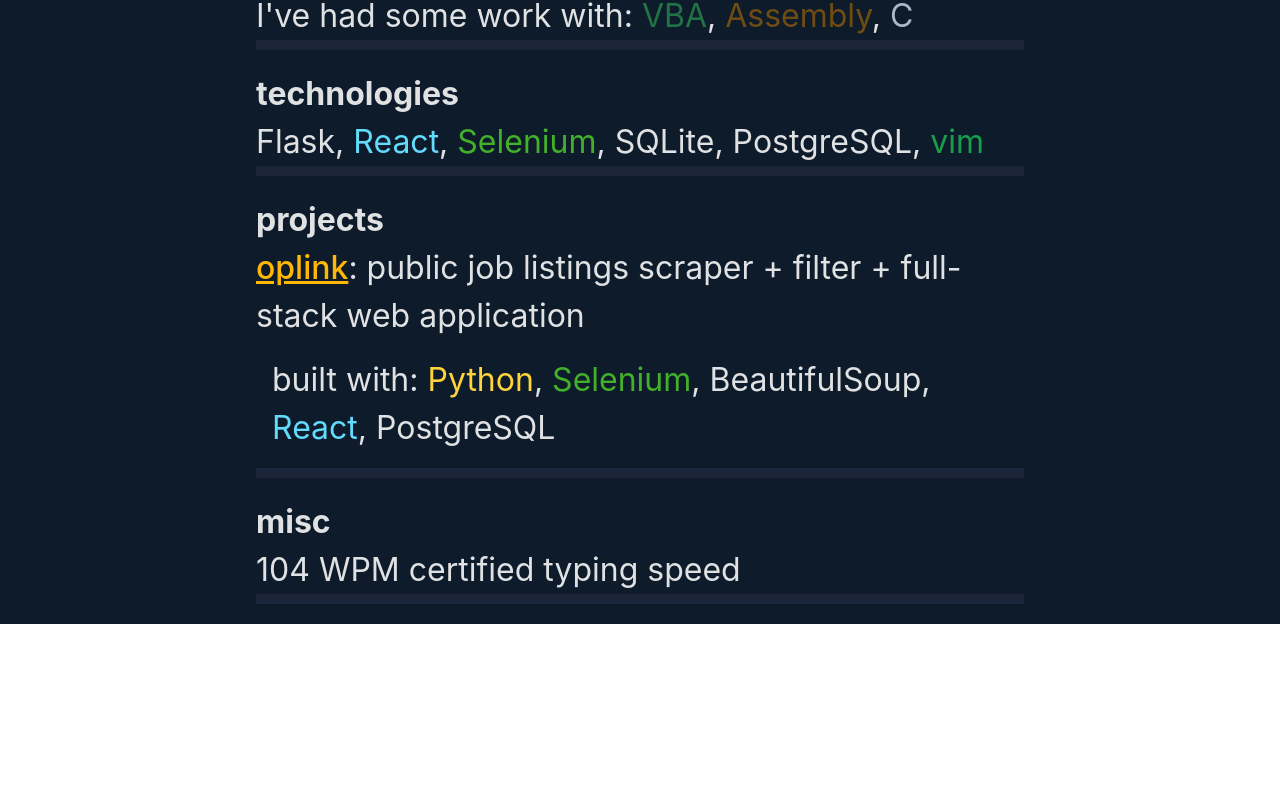
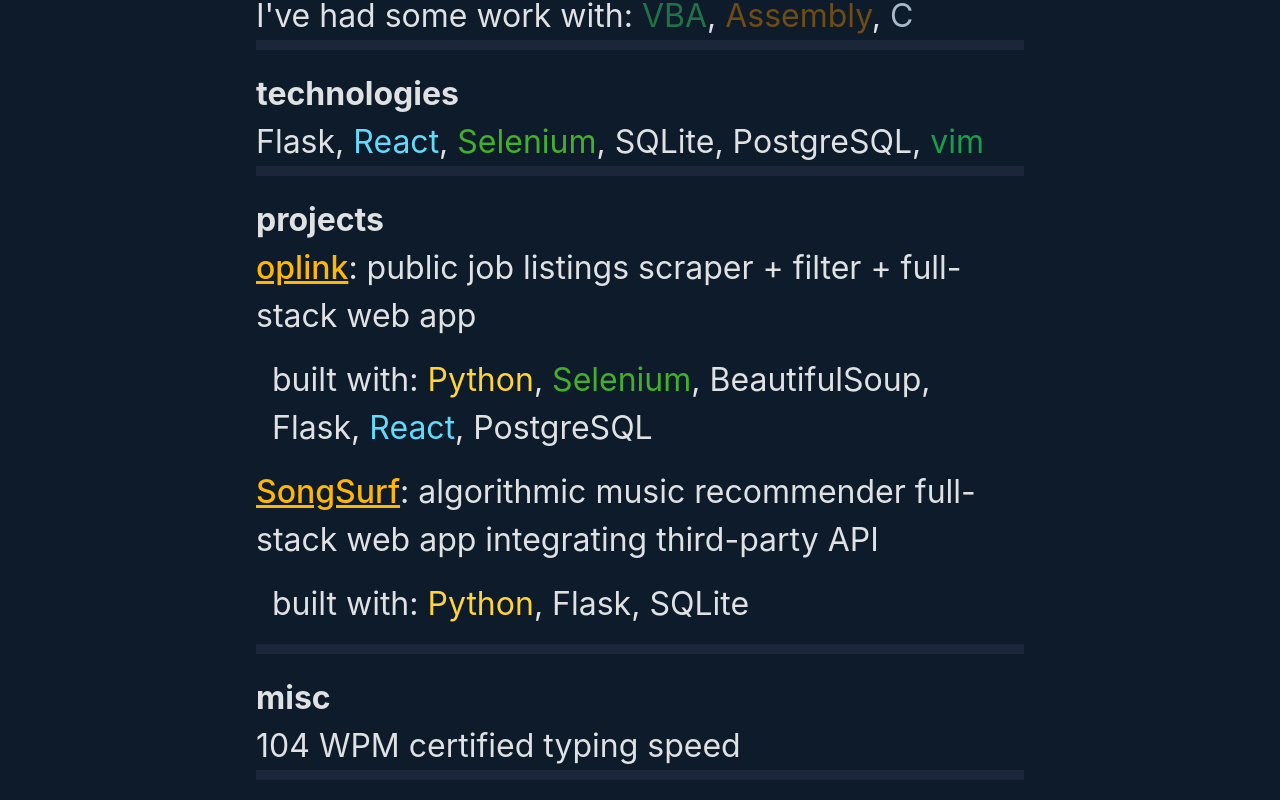
Before and after one commit to wbalbuena/wbalbuena.github.io, a React (Vite) app: page / in a window 1280 px wide. Shown: the part 974-1774 px from the top of the page. Before the commit the page ends 1598 px from the top, so only its background shows below. Built offline with nearby package versions, Linux system fonts and the light colour scheme.

Commit message:
Updated projects

```diff
--- a/src/App.jsx
+++ b/src/App.jsx
@@ -35,7 +35,8 @@ export default function App() {
       </div>
       <div className="card">
         <b>projects</b>
-        <p><a href="https://opl.ink" target="_blank">oplink</a>: public job listings scraper + filter + full-stack web application  <ul><li>built with: <span class="text-[#FFD43B]">Python</span>, <span class="text-[#43B02A]">Selenium</span>, BeautifulSoup, <span class="text-[#61DAFB]">React</span>, PostgreSQL</li></ul></p>
+        <p><a href="https://opl.ink" target="_blank">oplink</a>: public job listings scraper + filter + full-stack web app  <ul><li>built with: <span class="text-[#FFD43B]">Python</span>, <span class="text-[#43B02A]">Selenium</span>, BeautifulSoup, Flask, <span class="text-[#61DAFB]">React</span>, PostgreSQL</li></ul></p>
+        <p><a href="https://github.com/comp195/SongSurf" target="_blank">SongSurf</a>: algorithmic music recommender full-stack web app integrating third-party API<ul><li>built with: <span class="text-[#FFD43B]">Python</span>, Flask, SQLite</li></ul></p>
       </div>
       <div className="card">
         <b>misc</b>
```
